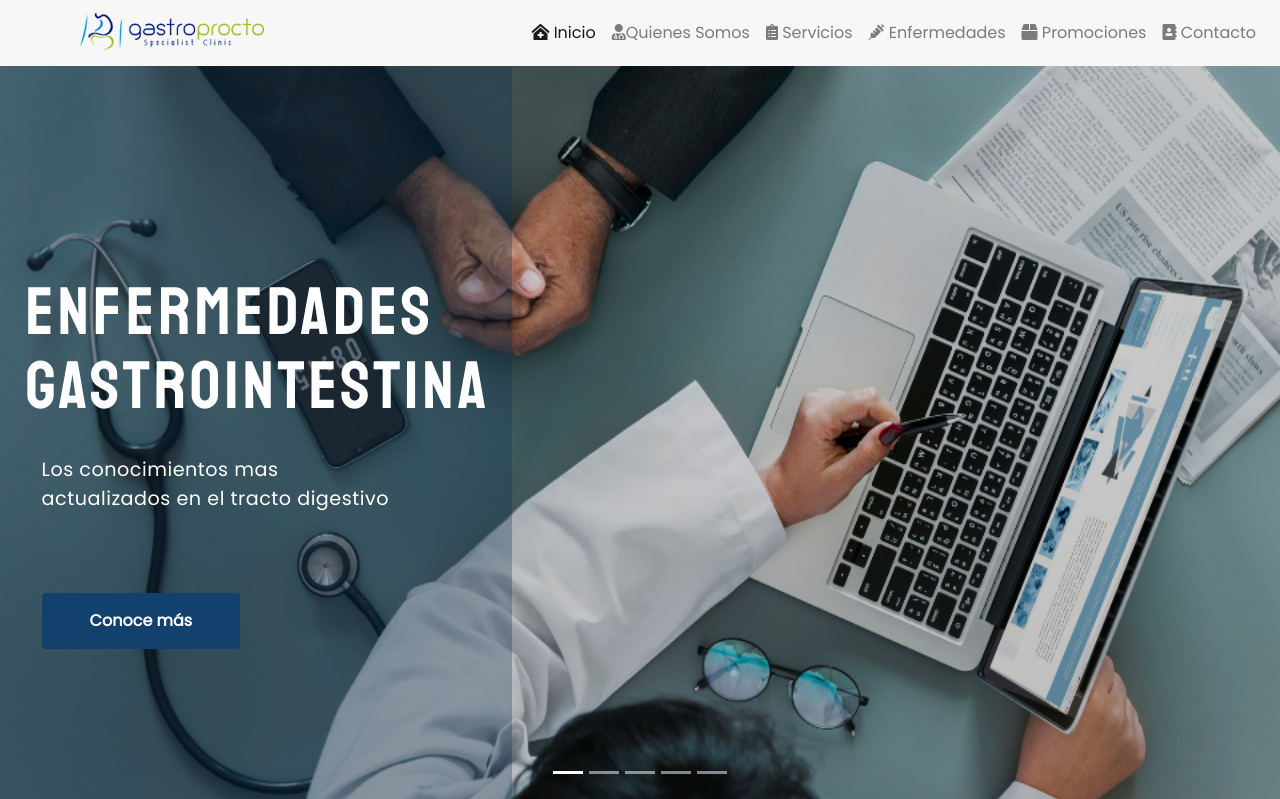
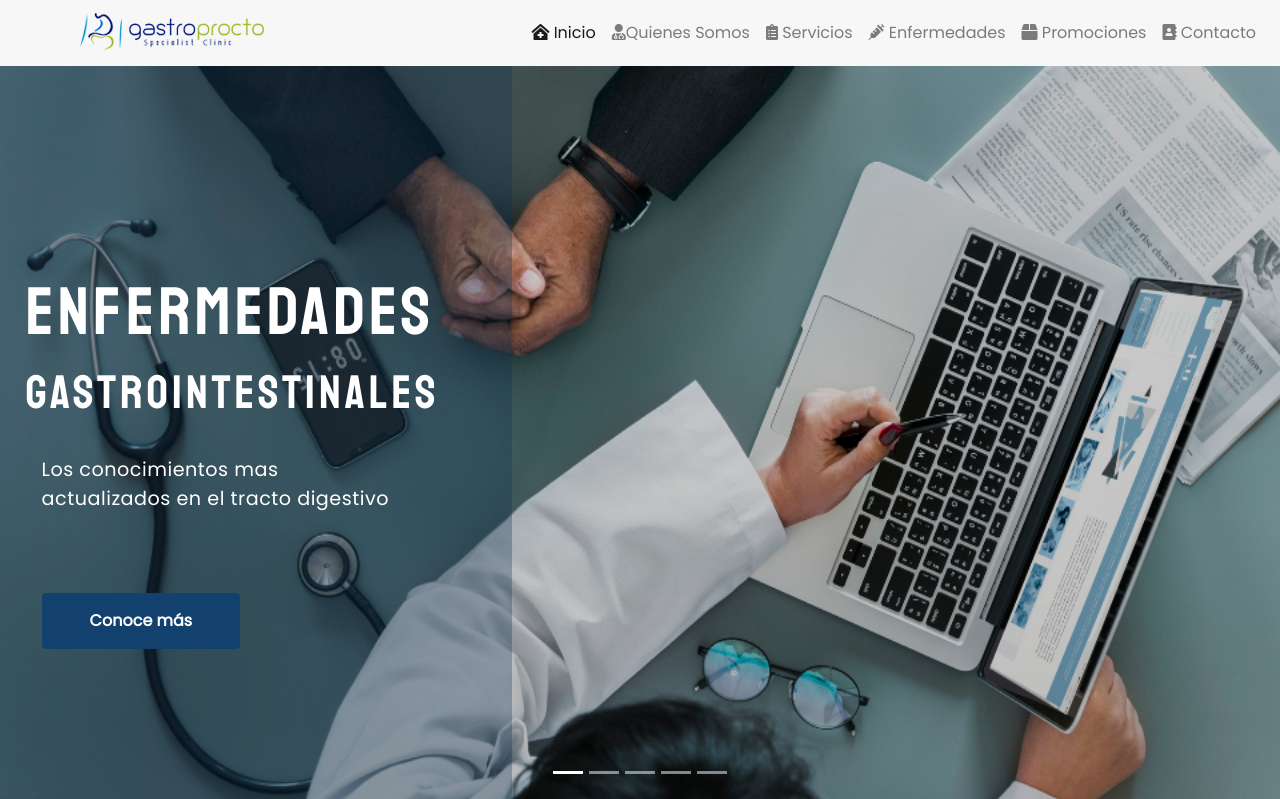
Before and after one commit to LSanchez94/Gastroprocto, a Node server app: page / in a window 1280 px wide. Shown: the top 799 px of the page. Run offline with Node 20, Linux system fonts and the light colour scheme; some libraries are stand-ins or nearby versions.

Commit message:
change font first caption carrusel

```diff
--- a/public/css/gastroproctostyles.css
+++ b/public/css/gastroproctostyles.css
@@ -22,8 +22,6 @@
     right: 60%;
     bottom: 0;
     background-color: rgba(10, 47, 81, 0.3);
-    /* 0A2F51 */
-
 }
 
 .carrusel-left .carousel-caption h5{
--- a/views/index.hbs
+++ b/views/index.hbs
@@ -24,7 +24,7 @@
         <img src="/images/carrusel1.jpg" class="d-block w-100" alt="...">
         <div class="carousel-caption d-none d-xl-block">
             <div class="w-100 d-flex">
-                <h5 class="text-left">Enfermedades Gastrointestinales</h5>
+                <h5 class="text-left">Enfermedades <span style="font-size: 0.7em;">Gastrointestinales</span> </h5>
             </div>
             <div class="w-100 d-flex">
                 <p>Los conocimientos mas actualizados en el tracto digestivo</p>
```
